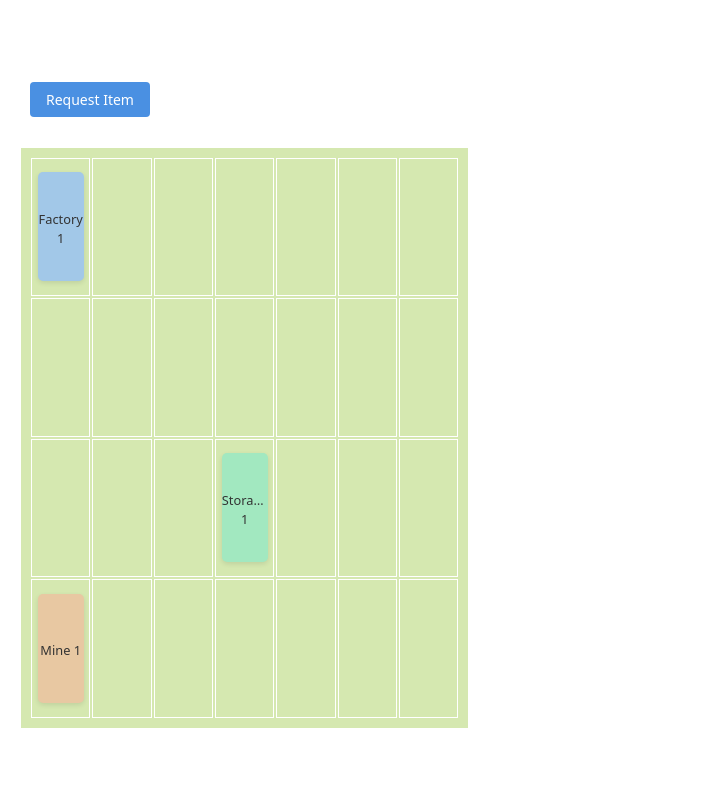
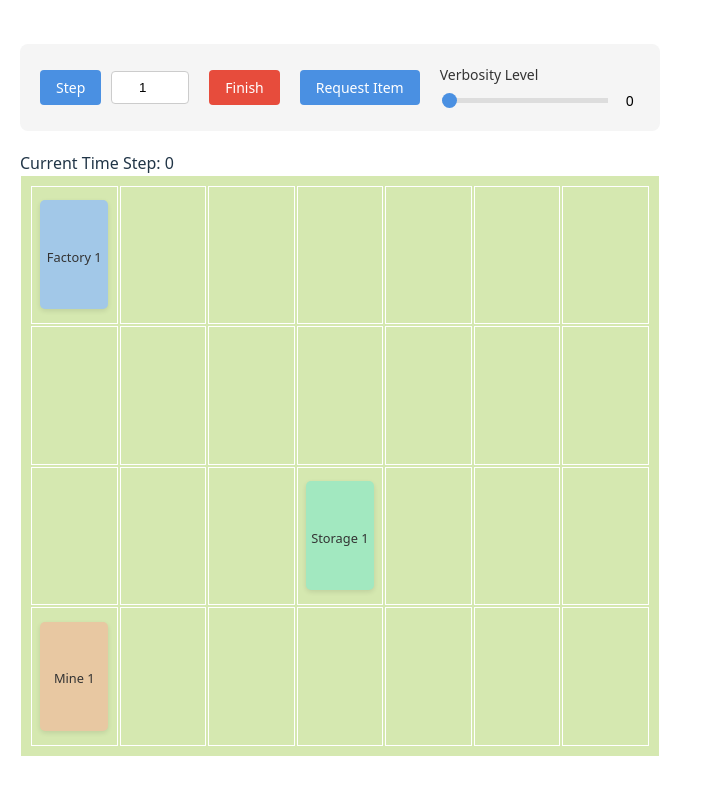
Before and after one commit to gli81/factorySimulation, a React (Vite) app in the folder factoryUI/: page / in a window 1280 px wide. Shown: the top 794 px of the page, without its empty margins (0-701 px from the left). Built offline with nearby package versions, Linux system fonts and the light colour scheme.

Commit message:
Add UI components for step, finish, and verbosity controls

```diff
--- a/factoryUI/src/App.jsx
+++ b/factoryUI/src/App.jsx
@@ -4,6 +4,9 @@ import styled from 'styled-components';
 import SimulationGrid from './components/SimulationGrid';
 import RequestButton from './components/RequestButton';
 import RequestModal from './components/RequestModal';
+import StepButton from './components/StepButton';
+import FinishButton from './components/FinishButton';
+import VerbositySlider from './components/VerbositySlider';
 
 const AppContainer = styled.div`
   max-width: 1200px;
@@ -14,6 +17,17 @@ const AppContainer = styled.div`
 const ControlBar = styled.div`
   display: flex;
   margin-bottom: 20px;
+  flex-wrap: wrap;
+  justify-content: space-between;
+  align-items: center;
+  padding: 10px;
+  background-color: #f5f5f5;
+  border-radius: 8px;
+`;
+
+const ControlGroup = styled.div`
+  display: flex;
+  align-items: center;
 `;
 
 // Dummy data for demonstration
@@ -29,17 +43,47 @@ const dummyRecipes = ['door', 'window', 'bolt', 'screw', 'metal'];
 
 function App() {
   const [isModalOpen, setIsModalOpen] = useState(false);
+  const [currentStep, setCurrentStep] = useState(0);
+  const [verbosityLevel, setVerbosityLevel] = useState(0);
 
   const handleRequestSubmit = (source, recipe) => {
     console.log(`Requested ${recipe} from ${source}`);
     // In a real implementation, this would call your backend API
   };
 
+  const handleStep = (steps) => {
+    console.log(`Stepping ${steps} times`);
+    setCurrentStep(currentStep + steps);
+    // In a real implementation, this would call your backend API
+  };
+
+  const handleFinish = () => {
+    console.log('Finishing simulation');
+    // In a real implementation, this would call your backend API
+  };
+
+  const handleVerbosityChange = (level) => {
+    console.log(`Setting verbosity to ${level}`);
+    setVerbosityLevel(level);
+    // In a real implementation, this would call your backend API
+  };
+
   return (
     <AppContainer>
       <ControlBar>
-        <RequestButton onClick={() => setIsModalOpen(true)} />
+        <ControlGroup>
+          <StepButton onStep={handleStep} />
+          <FinishButton onClick={handleFinish} />
+        </ControlGroup>
+
+        <ControlGroup>
+          <RequestButton onClick={() => setIsModalOpen(true)} />
+        </ControlGroup>
+
+        <VerbositySlider onChange={handleVerbosityChange} />
       </ControlBar>
+
+      <div>Current Time Step: {currentStep}</div>
 
       <SimulationGrid buildings={dummyBuildings} />
 
--- /dev/null
+++ b/factoryUI/src/components/FinishButton.jsx
@@ -0,0 +1,28 @@
+// src/components/FinishButton.jsx
+import React from 'react';
+import styled from 'styled-components';
+
+const StyledButton = styled.button`
+  background-color: #e74c3c;
+  color: white;
+  padding: 8px 16px;
+  border: none;
+  border-radius: 4px;
+  font-size: 14px;
+  cursor: pointer;
+  margin: 10px;
+
+  &:hover {
+    background-color: #c0392b;
+  }
+`;
+
+const FinishButton = ({ onClick }) => {
+  return (
+    <StyledButton onClick={onClick}>
+      Finish
+    </StyledButton>
+  );
+};
+
+export default FinishButton;
--- /dev/null
+++ b/factoryUI/src/components/StepButton.jsx
@@ -0,0 +1,56 @@
+// src/components/StepButton.jsx
+import React, { useState } from 'react';
+import styled from 'styled-components';
+
+const StepContainer = styled.div`
+  display: flex;
+  align-items: center;
+  gap: 10px;
+  margin: 10px;
+`;
+
+const StyledButton = styled.button`
+  background-color: #4a90e2;
+  color: white;
+  padding: 8px 16px;
+  border: none;
+  border-radius: 4px;
+  font-size: 14px;
+  cursor: pointer;
+
+  &:hover {
+    background-color: #357ae8;
+  }
+`;
+
+const StepInput = styled.input`
+  width: 60px;
+  padding: 8px;
+  border: 1px solid #ccc;
+  border-radius: 4px;
+  text-align: center;
+`;
+
+const StepButton = ({ onStep }) => {
+  const [steps, setSteps] = useState(1);
+
+  const handleClick = () => {
+    onStep(Number(steps));
+  };
+
+  return (
+    <StepContainer>
+      <StyledButton onClick={handleClick}>
+        Step
+      </StyledButton>
+      <StepInput
+        type="number"
+        min="1"
+        value={steps}
+        onChange={(e) => setSteps(e.target.value)}
+      />
+    </StepContainer>
+  );
+};
+
+export default StepButton;
--- /dev/null
+++ b/factoryUI/src/components/VerbositySlider.jsx
@@ -0,0 +1,84 @@
+// src/components/VerbositySlider.jsx
+import React, { useState } from 'react';
+import styled from 'styled-components';
+
+const SliderContainer = styled.div`
+  display: flex;
+  flex-direction: column;
+  margin: 10px;
+  width: 200px;
+`;
+
+const SliderLabel = styled.label`
+  font-size: 14px;
+  margin-bottom: 5px;
+  color: #333;
+`;
+
+const SliderControls = styled.div`
+  display: flex;
+  align-items: center;
+  gap: 10px;
+`;
+
+const StyledSlider = styled.input`
+  flex-grow: 1;
+  height: 5px;
+  background: #ddd;
+  outline: none;
+  -webkit-appearance: none;
+
+  &::-webkit-slider-thumb {
+    -webkit-appearance: none;
+    appearance: none;
+    width: 15px;
+    height: 15px;
+    background: #4a90e2;
+    border-radius: 50%;
+    cursor: pointer;
+  }
+
+  &::-moz-range-thumb {
+    width: 15px;
+    height: 15px;
+    background: #4a90e2;
+    border-radius: 50%;
+    cursor: pointer;
+  }
+`;
+
+const SliderValue = styled.span`
+  font-size: 14px;
+  min-width: 20px;
+  text-align: center;
+  color: black; /* Changed to black as requested */
+`;
+
+const VerbositySlider = ({ onChange }) => {
+  const [verbosity, setVerbosity] = useState(0);
+
+  const handleChange = (e) => {
+    const value = parseInt(e.target.value);
+    setVerbosity(value);
+    onChange(value);
+  };
+
+  return (
+    <SliderContainer>
+      <SliderLabel>Verbosity Level</SliderLabel>
+      <SliderControls>
+        <StyledSlider
+          type="range"
+          min="0"
+          max="2"
+          step="1"
+          value={verbosity}
+          onChange={handleChange}
+        />
+        <SliderValue>{verbosity}</SliderValue>
+      </SliderControls>
+    </SliderContainer>
+  );
+};
+
+export default VerbositySlider;
```
